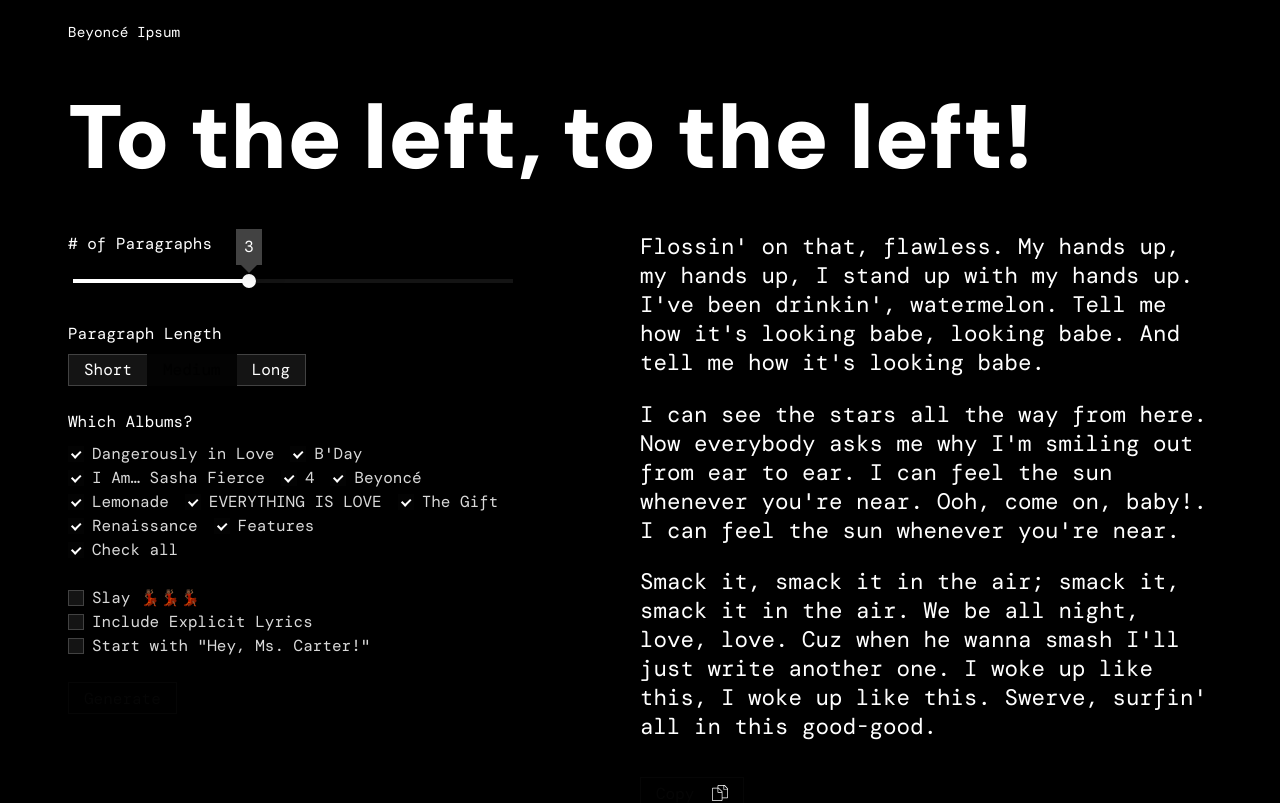
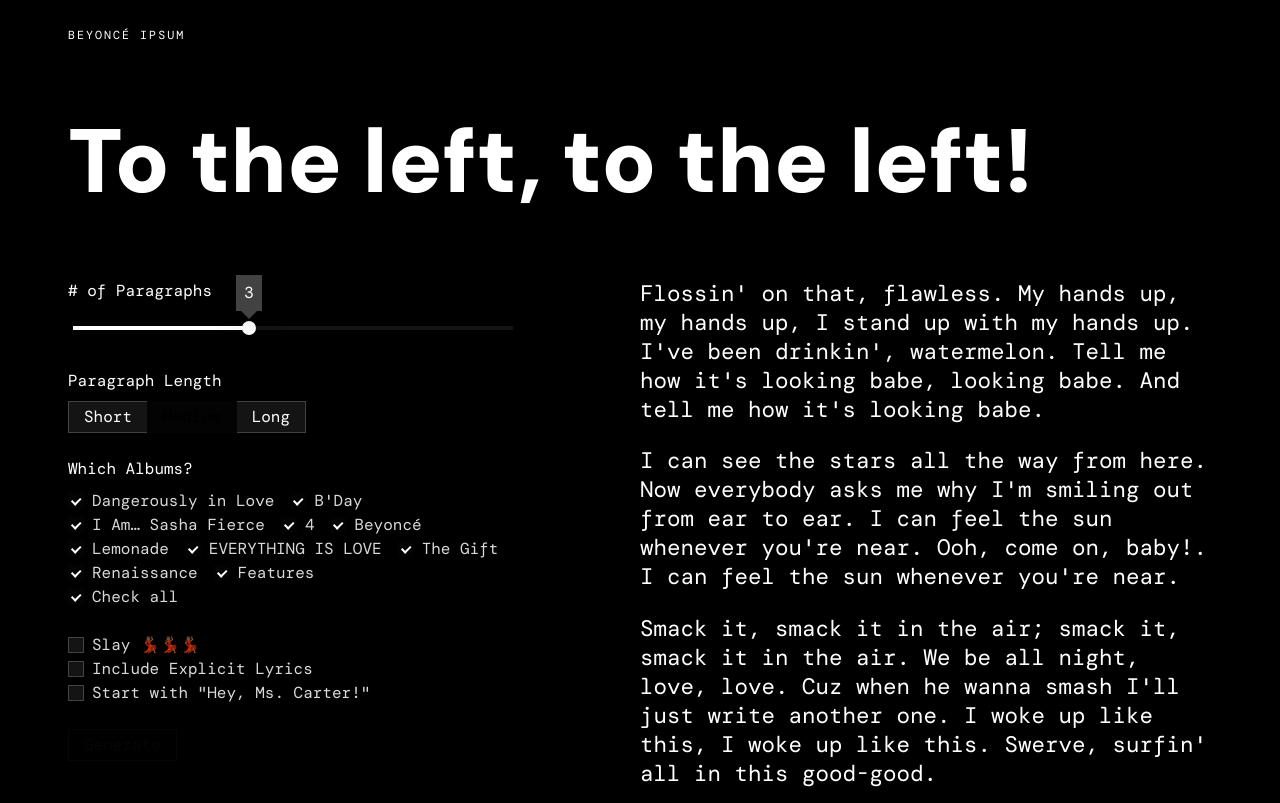
Before and after one commit to minamarkham/beyonceipsum, a React (Create React App) app: page / in a window 1280 px wide. Shown: the top 803 px of the page. Built offline with nearby package versions, Linux system fonts and the light colour scheme; what @ant-design/happy-work-theme would draw is missing.

Commit message:
styling updates

```diff
--- a/src/App.css
+++ b/src/App.css
@@ -71,12 +71,12 @@
 	width: 100%;
 	max-width: 25rem;
 	position: relative;
-	margin-bottom: 3em;
+	margin-bottom: 3rem;
 	float: left;
 }
 .generated {
 	width: 50%;
-	margin-bottom: 3em;
+	margin-bottom: 3rem;
 	margin-left: auto;
 }
 .main__title {
@@ -84,8 +84,8 @@
 	font-weight: 1000;
 	text-rendering: optimizeLegibility;
 	line-height: 1.1;
-	margin-top: 0.5em;
-	margin-bottom: 0.5em;
+	margin-top: 0.75em;
+	margin-bottom: 0.75em;
 	font-family: 'DM Sans', -apple-system, BlinkMacSystemFont, 'Segoe UI',
 		'Roboto', 'Oxygen', 'Ubuntu', 'Cantarell', 'Fira Sans', 'Droid Sans',
 		'Helvetica Neue', sans-serif;
@@ -93,13 +93,13 @@
 .header__title,
 .footer {
 	font-weight: 400;
-	font-size: 0.8rem;
+	font-size: 0.65rem;
 	line-height: 1.5;
 }
 .header__title,
 .footer__note {
-	margin-top: 1.5em;
-	margin-bottom: 1.5em;
+	margin-top: 1.5rem;
+	margin-bottom: 1.5rem;
 }
 
 @media only screen and (max-width: 768px) {
@@ -113,7 +113,7 @@
 		float: none;
 	}
 	.generated {
-		margin-bottom: 3em;
+		margin-bottom: 3rem;
 		margin-left: 0;
 		width: 100%;
 	}
@@ -147,3 +147,8 @@
 .footer__note {
 	text-align: right;
 }
+
+.header__title {
+	text-transform: uppercase;
+	letter-spacing: 2px;
+}
```
